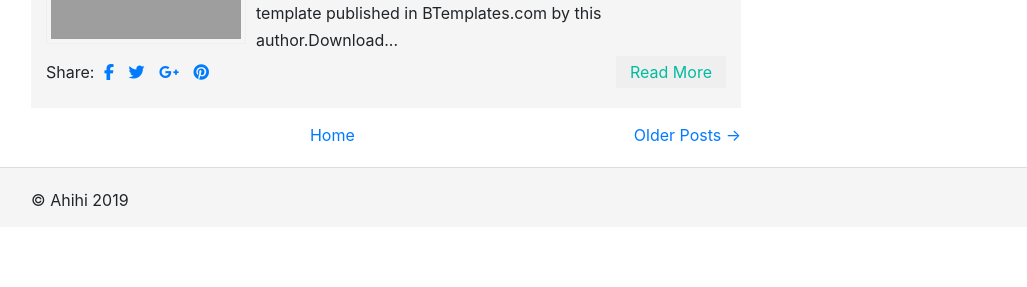
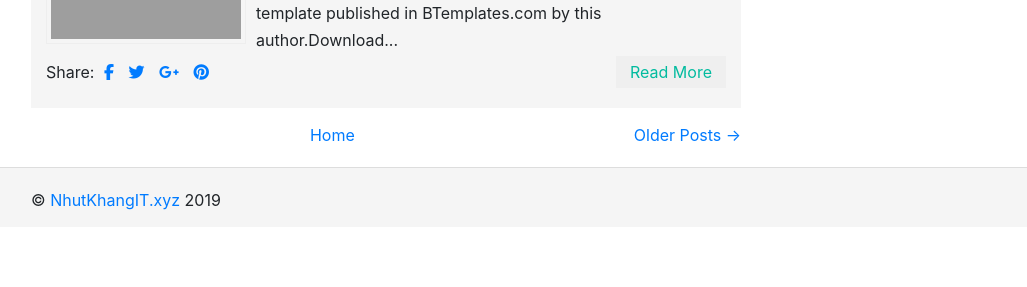
Before and after one commit to nhutkhangit/nhutkhangitweb, a Yii app: template views/site/index.php in a window 1280 px wide. Shown: the part 1161-1448 px from the top of the page, without its empty margins (69-1096 px from the left). After the commit the page ends 1371 px from the top, so only its background shows below. Run offline with PHP 8.4 and a stand-in for Yii, Linux system fonts and the light colour scheme; the template is opened without the code that fills it, so the values that code supplies are empty; some libraries are stand-ins or nearby versions; grey boxes are pictures that could not be loaded.

Commit message:
update index

```diff
--- a/views/layouts/main.php
+++ b/views/layouts/main.php
@@ -71,9 +71,8 @@ AppAsset::register($this);
 
 <footer class="footer">
     <div class="container copy-right">
-        <p class="col-lg-6 pull-left">&copy; Ahihi <?= date('Y') ?></p>
-<!--        <p class="col-lg-6 pull-left">&copy; My Company --><?//= date('Y') ?><!--</p>-->
-        <!--        <p class="col-lg-6 pull-right">--><? //= Yii::powered() ?><!--</p>-->
+        <div class="col-lg-6">&copy; <a class="web-name" href="http://nhutkhangit.xyz/">NhutKhangIT.xyz</a> <?= date('Y') ?></div>
+        <div class="col-lg-6 text-lg-right"><?= Yii::powered() ?></div>
     </div>
 </footer>
 
--- a/web/css/site.css
+++ b/web/css/site.css
@@ -6,7 +6,7 @@ body {
     min-height: 100%;
     height: auto;
     margin: 0 auto -60px;
-    padding: 0 0 60px;
+    padding: 0;
 }
 
 .wrap > .container {
--- a/web/css/style.css
+++ b/web/css/style.css
@@ -9,6 +9,14 @@
 
 .custom-nav .nav-item {
   padding: 0 1rem;
+}
+
+.copy-right {
+  display: flex;
+}
+
+.web-name:hover {
+  text-decoration: none;
 }
 
 /* Outer-Wrapper----------------------------------------------- */
--- a/web/css/style.scss
+++ b/web/css/style.scss
@@ -6,6 +6,12 @@
 }
 .custom-nav .nav-item{
     padding: 0 1rem;
+}
+.copy-right {
+    display: flex;
+}
+.web-name:hover {
+    text-decoration: none;
 }
 
 /* Outer-Wrapper----------------------------------------------- */
```
Also changed, not shown: 1 other file.
